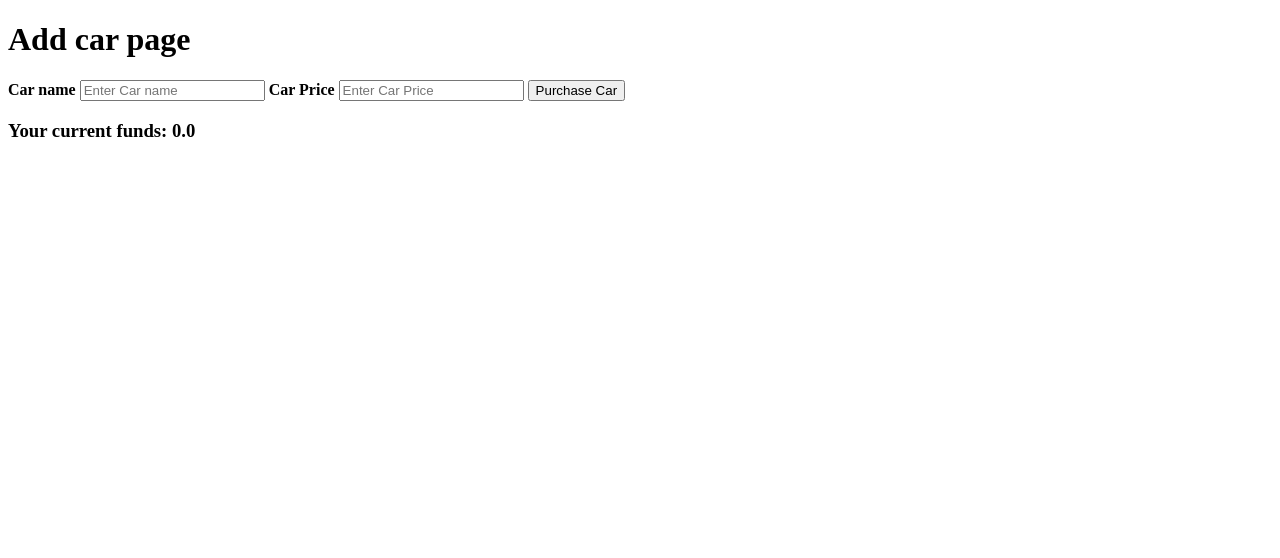
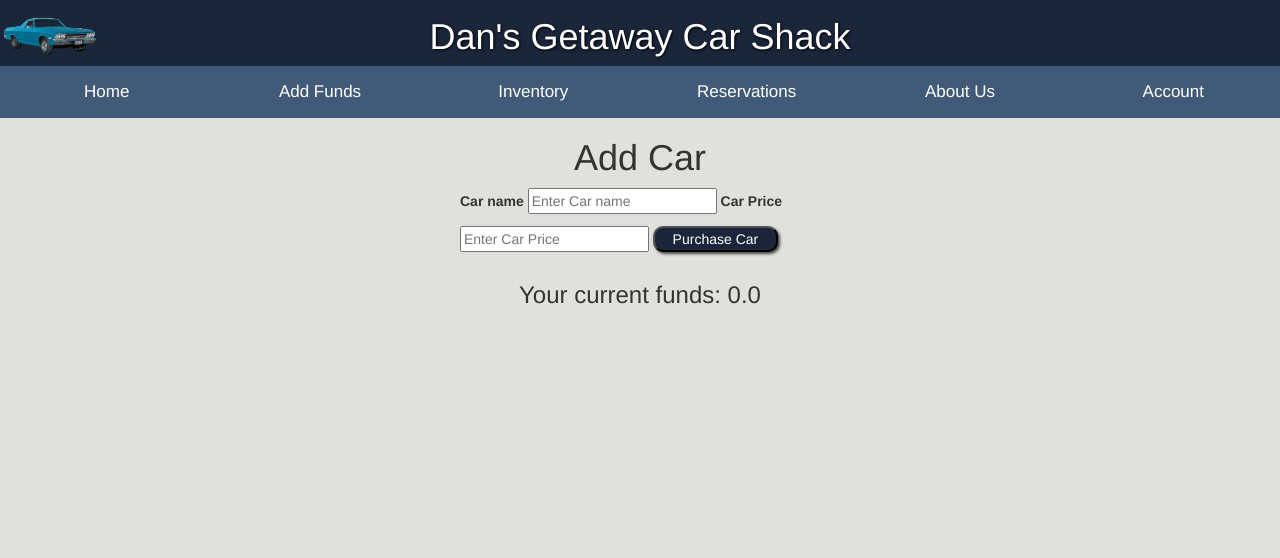
Before and after one commit to RyanGubler/CarRentalWebsite, a Django app: page /product/addCarPage/ in a window 1280 px wide. Shown: the top 558 px of the page. Run offline with Django 4.2, Linux system fonts and the light colour scheme; the visitor is signed in with stand-in values (Sample User, id 1); data comes from the database, SQL or seed files in the repository; some libraries are stand-ins or nearby versions.

Commit message:
made some changes

```diff
--- a/danshadybusiness/product/templates/product/addCarPage.html
+++ b/danshadybusiness/product/templates/product/addCarPage.html
@@ -1,33 +1,43 @@
 <!DOCTYPE html>
 <html>
+  <head>
+    <title>Add Car</title>
+    {% load static %}
+    <link rel="stylesheet" href="https://maxcdn.bootstrapcdn.com/bootstrap/3.3.7/css/bootstrap.min.css" integrity="sha384-BVYiiSIFeK1dGmJRAkycuHAHRg32OmUcww7on3RYdg4Va+PmSTsz/K68vbdEjh4u" crossorigin="anonymous">
+    <meta name="viewport" content="width=device-width, initial-scale=1.0, shrink-to-fit=no">
+    <link rel="stylesheet" href="{% static 'product/style/addFundsStyle.css' %}">
+    <link rel="stylesheet" href="{% static 'product/style/headerStyle.css' %}">
+    <link rel="stylesheet" href="{% static 'product/style/footerStyle.css' %}">
+    <link rel="stylesheet" href="{% static 'product/style/style.css' %}">
+    <script src="header.js"></script>
+</head>
 <body>
+  {% include 'product/header.html' %}
+  {% block content %}
   <div class="page">
+    <div class="container">
+      <div class="row">
+        <h1 class="add-car-label col-xs-12 text-center">Add Car</h1>
+        <form action="{% url 'product:addCar' %}" method="post">
+            {% csrf_token %}
+            <div class="col-sm-4"></div>
+            <div class="car-details-ctn col-xs-12 col-sm-4">
+              <label class="car-name" for="carName"><b>Car name</b></label>
+              <input class="car-content car-name" type="text" placeholder="Enter Car name" name="carName" required>
+              <label class="car-price" for="carPrice"><b>Car Price</b></label>
+              <input class="car-content car-price" type="number" placeholder="Enter Car Price" name="carPrice" required>
+              <!-- <label class="car-price" for="imageInput"><b>Car Image</b></label>
+              <input  type="file" placeholder="Browse..." name="imageInput">        -->
+              <button class="purchase-button button"type="submit">Purchase Car</button>
+            </div>
+          </form>
+          <h3 class="funds col-xs-12 text-center">Your current funds: {{context.balance}}</h3>
+          <h3>{{errorMessage}}</h3>
+      </div>
+    </div>
+    {% include 'product/footer.html' %}
+    {% endblock %}
+  </div>
 
-
-    <h1>Add car page</h1>
-
-    <form action="{% url 'product:addCar' %}" method="post">
-        {% csrf_token %}
-
-        <div >
-          <label for="carName"><b>Car name</b></label>
-          <input type="text" placeholder="Enter Car name" name="carName" required>
-
-          <label for="carPrice"><b>Car Price</b></label>
-          <input type="number" placeholder="Enter Car Price" name="carPrice" required>
-
-          <button type="submit">Purchase Car</button>
-
-        </div>
-
-
-      </form>
-
-      <h3>Your current funds: {{context.balance}}</h3>
-
-      <h3>{{errorMessage}}</h3>
-
-  </div>
 </body>
-
 </html>
--- a/danshadybusiness/product/templates/product/header.html
+++ b/danshadybusiness/product/templates/product/header.html
@@ -19,10 +19,10 @@
 
             <a class="col-xs-12 col-sm-2 text-center link" id="home" href="{% url 'product:index' %}">Home</a>
             <a class="col-xs-12 col-sm-2 text-center link" id="add-funds" href="{% url 'product:addFunds' %}">Add Funds</a>
-            <a class="col-xs-12 col-sm-2 text-center link" id="inventory">Inventory</a>
+            <a class="col-xs-12 col-sm-2 text-center link" id="inventory" href = "{% url 'product:inventory' %}">Inventory</a>
             <a class="col-xs-12 col-sm-2 text-center link" id="reservation" href="{% url 'product:reservation' %}">Reservations</a>
             <a class="col-xs-12 col-sm-2 text-center link" id="about-us" href="{% url 'product:aboutUs' %}">About Us</a>
-            <a class="col-xs-12 col-sm-2 text-center link" id="account">Account</a>
+            <a class="col-xs-12 col-sm-2 text-center link" id="account" href = "{% url 'product:customUser' %}">Account</a>
 
         </div>
     </div>
--- a/danshadybusiness/product/urls.py
+++ b/danshadybusiness/product/urls.py
@@ -29,6 +29,8 @@ urlpatterns = [
     path('reservation/<int:car_id>/<str:startDate>/<str:endDate>/', views.displayCar, name = 'displayCar'),
     path('reservation/<int:car_id>/reserveCar/', views.reserveCar, name = 'reserveCar'),
     path('inventory/',views.inventory,name = "inventory"),
+    path('overdueReservations/',views.overdueReservations, name = "overdueReservations"),
+    path('overdueReservations/lojackCar/<int:reservation_id>/',views.lojackCar, name='lojackCar'),
 
 
 
--- a/danshadybusiness/product/views.py
+++ b/danshadybusiness/product/views.py
@@ -14,7 +14,6 @@ from datetime import datetime, date
 
 def addFunds(request):
     customUser = CustomUser.objects.get(user = request.user)
-    print(request.POST)
     if request.method == 'POST':
         if "10" in request.POST:
             customUser.addFunds(10.0)
@@ -102,13 +101,18 @@ def logoutPage(request):
 
 @login_required(login_url='product:loginTest')
 def customUser(request):
+    now = date.today()
     customUser = CustomUser.objects.get(user = request.user)
-    return render(request, 'product/account.html', {'customUser': customUser})
+    list = []
+    for reservation in customUser.carreservation_set.all():
+        if reservation.endDate >= now:
+            list.append(reservation)
+    return render(request, 'product/account.html', {'customUser': customUser,'reservations':list})
 
 
 
 def addCarPage(request):
-    if not request.user.has_perm('Manager'):
+    if not request.user.has_perm('auth.Manager'):
         return redirect(reverse('product:customUser'))
 
     context = CustomUser.objects.get(user=request.user)
@@ -150,7 +154,7 @@ def availableCars(request):
         if car.price != float(carPrice):
             continue
         if len(car.carreservation_set.all()) == 0 and car.price == float(carPrice):
-            resp[car.name] = car.id
+            resp[str(car.id)] = car.name
         else:
             for reservation in car.carreservation_set.all():
                 if (startDate <= reservation.endDate and startDate >= reservation.startDate) or (car.price != float(carPrice)):
@@ -166,7 +170,8 @@ def availableCars(request):
                     addingCar = False
                     break
             if addingCar:
-                resp[car.name] = car.id
+                resp[str(car.id)] = car.name
+
     response = JsonResponse(resp)
     response['Access-Control-Allow-Origin'] = '*'
 
@@ -301,7 +306,6 @@ def reserveCar(request, car_id):
         lojacked = True
     start = datetime.strptime(startDate, '%Y-%m-%d').date()
     end = datetime.strptime(endDate, '%Y-%m-%d').date()
-    print((float((end - start).days +1)*car.price) + insurance)
     if customUser.balance < ((float((end - start).days +1)*car.price) + insurance):
         return redirect('product:displayCar', startDate = startDate, endDate = endDate, car_id = car_id)
 
@@ -310,6 +314,13 @@ def reserveCar(request, car_id):
 
     reservation = CarReservation(car = car, user = customUser, startDate = request.POST['startDate'], endDate = request.POST['endDate'], lojacked = lojacked)
     reservation.save()
+
+
+    if lojacked:
+        ticket = ServiceTicket(customerId = customUser.id, carId = car.id)
+        ticket.save()
+        customUser.addFunds(-300)
+        customUser.save()
 
     return redirect(reverse('product:customUser'))
 
@@ -334,3 +345,19 @@ def hire(user, position):
 def inventory(request):
     Cars = Car.objects.all()
     return render(request,'product/inventory.html', {'Cars':Cars})
+
+
+
+def overdueReservations(request):
+    if not request.user.has_perm('auth.Manager'):
+        return redirect(reverse('product:customUser'))
+    list = []
+    now = date.today()
+    for reservation in CarReservation.objects.all():
+        if reservation.endDate < now:
+            list.append(reservation)
+    return render(request, 'product/overdueReservations.html', {'reservations':list})
+
+
+def lojackCar(request,reservation_id):
+    return redirect(reverse('product:overdueReservations'))
```
Also changed, not shown: danshadybusiness/product/static/product/js/calendar.js (+5 -5 lines), danshadybusiness/product/templates/product/account.html (+9 -3 lines), danshadybusiness/product/templates/product/addFunds.html (+5 -5 lines), danshadybusiness/product/templates/product/overdueReservations.html (added, +19 -0 lines).
